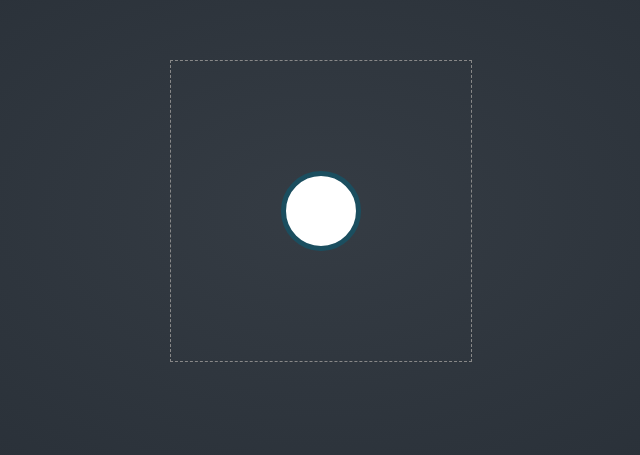
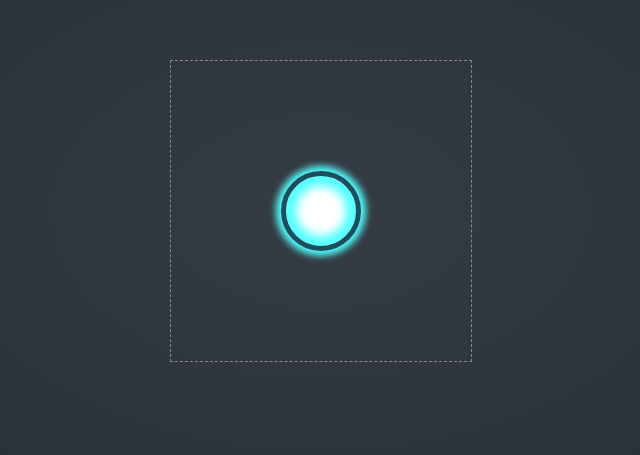
Before and after one commit to arpartch/ironman-arc, a plain HTML site: page index.html in a window 1280 px wide. Shown: the part 189-644 px from the top of the page, without its empty margins (319-959 px from the left). Drawn offline with Linux system fonts and the light colour scheme.

Commit message:
add glow using box shadow

```diff
--- a/styles.css
+++ b/styles.css
@@ -48,4 +48,5 @@ body {
     height: 70px;
     border: 5px solid #1b4e5f;
     background-color: #fff;
+    box-shadow: 0px 0px 7px 5px #52fefe, 0px 0px 10px 10px #52fefe inset;
 }
```
